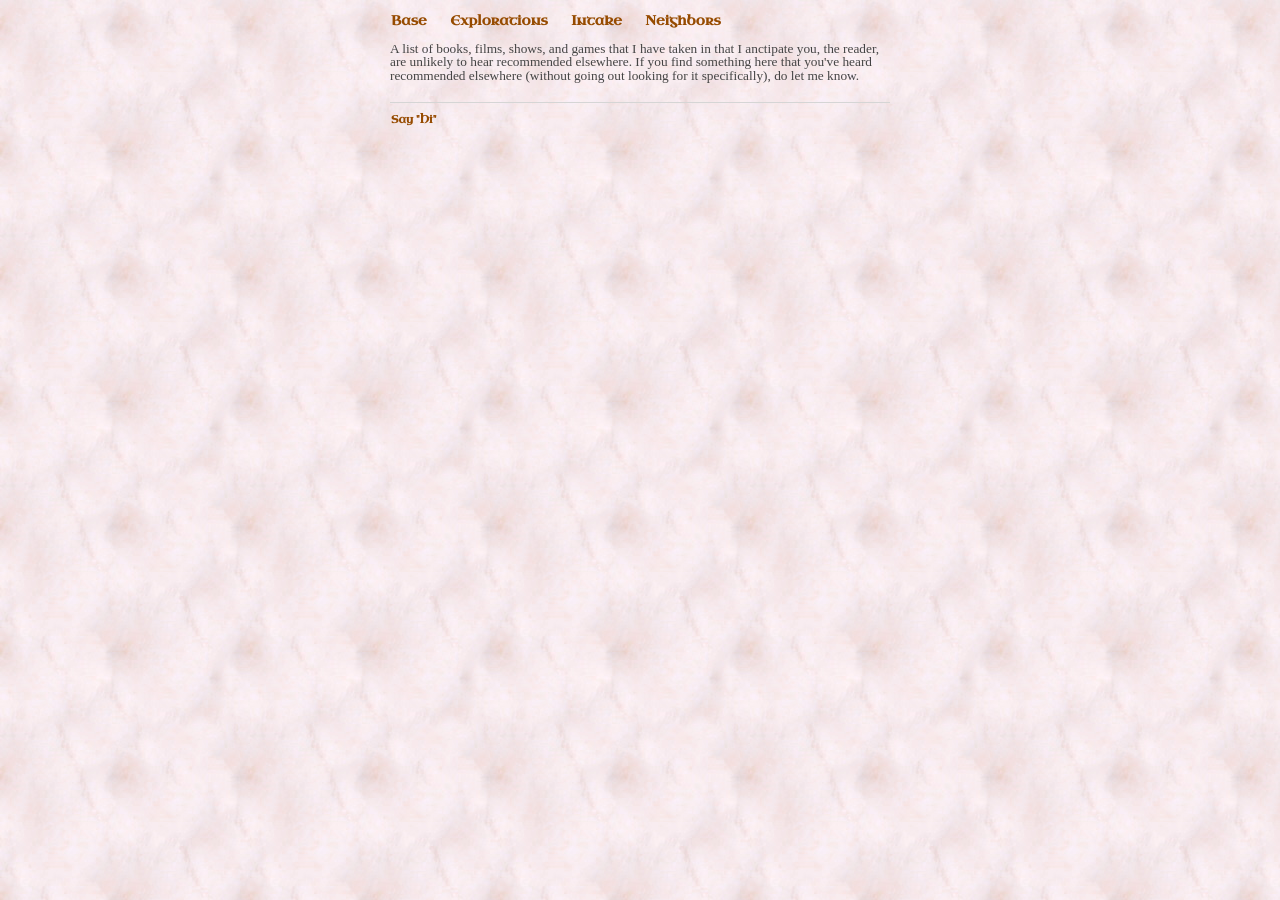
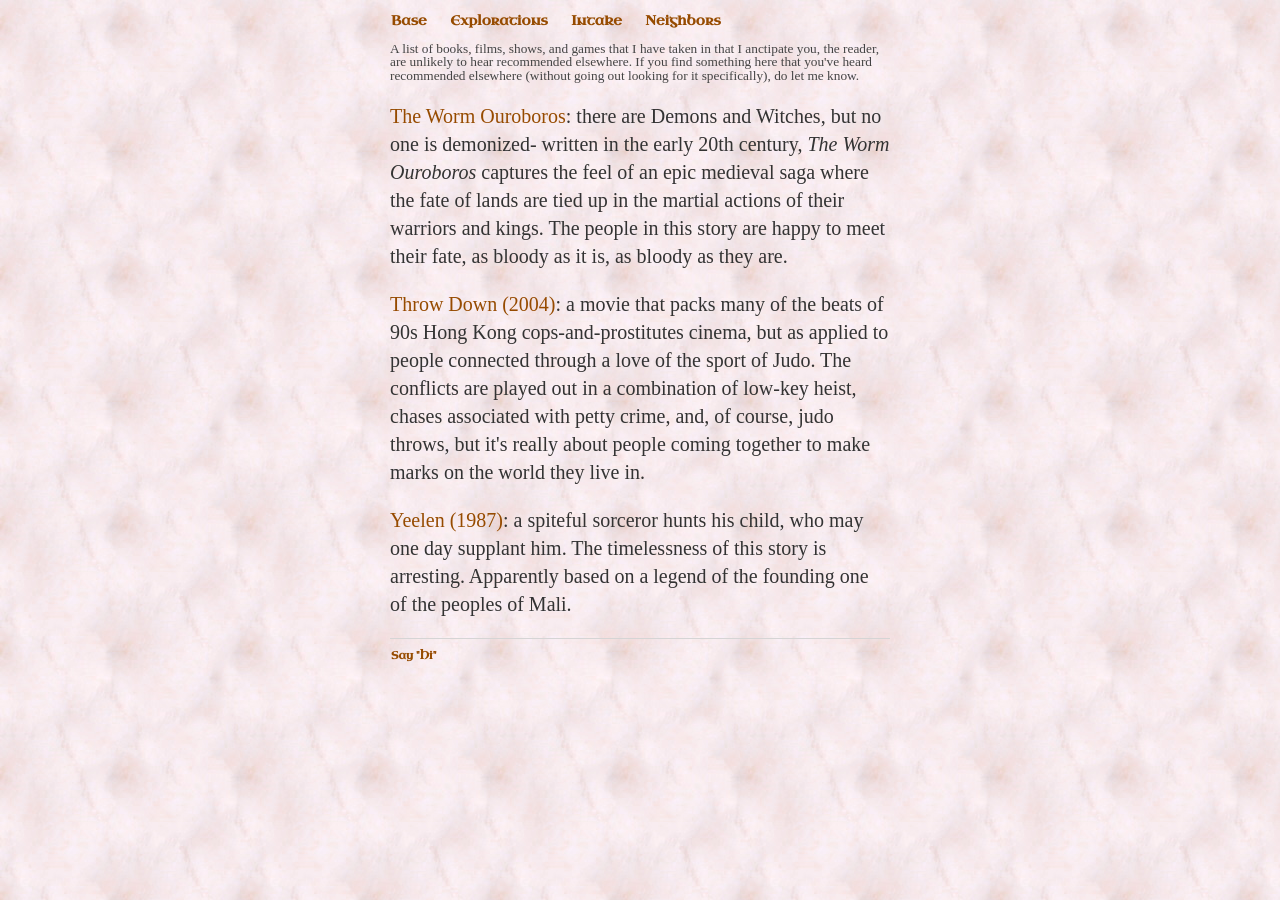
Before and after one commit to ray-dorai/ray-dorai.github.io, a Jekyll site: the page built from intake.html, in a window 1280 px wide. Built offline with Jekyll 4.4.1, drawn with Linux system fonts in a browser that asks for light colours; some web fonts are replaced.

Commit message:
Update intake.html

```diff
--- a/intake.html
+++ b/intake.html
@@ -5,7 +5,9 @@ title: Intake
 <div class="blurb">
 
 A list of books, films, shows, and games that I have taken in that I anctipate you, the reader, are unlikely to hear recommended elsewhere. If you find something here that you've heard recommended elsewhere (without going out looking for it specifically), do let me know. <p>
-
+<p><a href="https://en.wikipedia.org/wiki/The_Worm_Ouroboros">The Worm Ouroboros</a>: there are Demons and Witches, but no one is demonized- written in the early 20th century, <i>The Worm Ouroboros</i> captures the feel of an epic medieval saga where the fate of lands are tied up in the martial actions of their warriors and kings. The people in this story are happy to meet their fate, as bloody as it is, as bloody as they are.</p>
+<p><a href="https://en.wikipedia.org/wiki/Throw_Down_(film)">Throw Down (2004)</a>: a movie that packs many of the beats of 90s Hong Kong cops-and-prostitutes cinema, but as applied to people connected through a love of the sport of Judo. The conflicts are played out in a combination of low-key heist, chases associated with petty crime, and, of course, judo throws, but it's really about people coming together to make marks on the world they live in.</p>
+<p><a href="https://en.wikipedia.org/wiki/Yeelen">Yeelen (1987)</a>: a spiteful sorceror hunts his child, who may one day supplant him. The timelessness of this story is arresting. Apparently based on a legend of the founding one of the peoples of Mali.</p>
 
 
 
```
